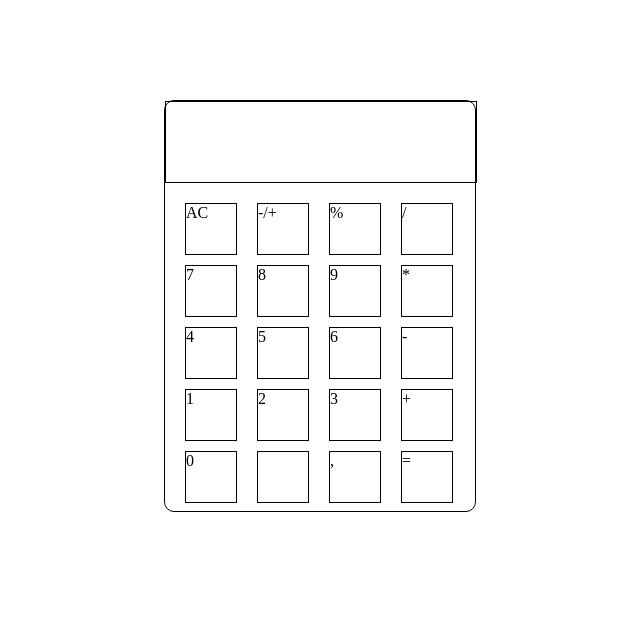
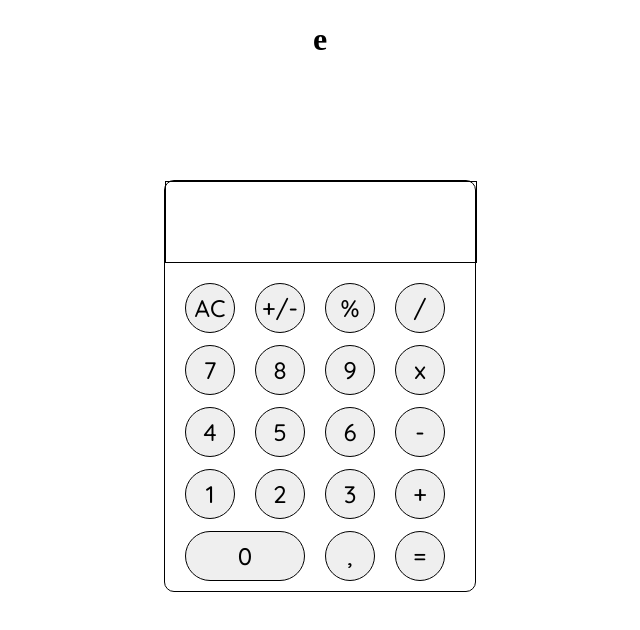
Before and after one commit to Mauricio2085/calculator, a plain HTML site: page index.html in a window 1280 px wide. Shown: the whole page, without its empty margins (320-960 px from the left). Drawn offline with Linux system fonts and the light colour scheme.

Commit message:
Se termina esqueleto de los botones de la calculadora y se inicia funcionalidades

```diff
--- a/index.html
+++ b/index.html
@@ -5,43 +5,46 @@
     <meta http-equiv="X-UA-Compatible" content="IE=edge">
     <meta name="viewport" content="width=device-width, initial-scale=1.0">
     <title>Calculator</title>
+    <link rel="preconnect" href="https://fonts.googleapis.com">
+    <link rel="preconnect" href="https://fonts.gstatic.com" crossorigin>
+    <link href="https://fonts.googleapis.com/css2?family=Quicksand:wght@500;700&display=swap" rel="stylesheet">
     <link rel="stylesheet" href="./styles.css">
 </head>
-<body>
+<body><h1>e</h1>
     <main class="root">
         <div class="body-main">
             <div class="screen"></div>
-            <div class="row1 rows">
-                <div id="ac" class="button-calculator">AC</div>
-                <div id="signals" class="button-calculator">-/+</div>
-                <div id="percent" class="button-calculator">%</div>
-                <div id="division" class="button-calculator">/</div>
+            <div class="row1 rows-standar">
+                <button id="ac" class="button-calculator">AC</button>
+                <button id="signals" class="button-calculator">+/-</button>
+                <button id="percent" class="button-calculator">%</button>
+                <button id="division" class="button-calculator">/</button>
             </div>
-            <div class="row2 rows">
-                <div id="ac" class="button-calculator">7</div>
-                <div id="signals" class="button-calculator">8</div>
-                <div id="percent" class="button-calculator">9</div>
-                <div id="division" class="button-calculator">*</div>
+            <div class="row2 rows-standar">
+                <button id="seven" class="button-calculator">7</button>
+                <button id="eight" class="button-calculator">8</button>
+                <button id="nine" class="button-calculator">9</button>
+                <button id="plus" class="button-calculator">x</button>
             </div>
-            <div class="row3 rows">
-                <div id="ac" class="button-calculator">4</div>
-                <div id="signals" class="button-calculator">5</div>
-                <div id="percent" class="button-calculator">6</div>
-                <div id="division" class="button-calculator">-</div>
+            <div class="row3 rows-standar">
+                <button id="four" class="button-calculator">4</button>
+                <button id="five" class="button-calculator">5</button>
+                <button id="six" class="button-calculator">6</button>
+                <button id="substract" class="button-calculator">-</button>
             </div>
-            <div class="row4 rows">
-                <div id="ac" class="button-calculator">1</div>
-                <div id="signals" class="button-calculator">2</div>
-                <div id="percent" class="button-calculator">3</div>
-                <div id="division" class="button-calculator">+</div>
+            <div class="row4 rows-standar">
+                <button id="one" type="button" class="button-calculator">1</button>
+                <button id="two" class="button-calculator">2</button>
+                <button id="three" class="button-calculator">3</button>
+                <button id="add" class="button-calculator">+</button>
             </div>
-            <div class="row5 rows">
-                <div id="ac" class="button-calculator">0</div>
-                <div id="signals" class="button-calculator"></div>
-                <div id="percent" class="button-calculator">,</div>
-                <div id="division" class="button-calculator">=</div>
+            <div class="row5 row-special">
+                <button id="zero">0</button>
+                <button id="coma" class="button-calculator">,</button>
+                <button id="iqual" class="button-calculator">=</button>
             </div>
         </div>
     </main>
+    <script src="index.js"></script>
 </body>
 </html>
--- a/index.js
+++ b/index.js
@@ -1,3 +1,17 @@
+const one = document.querySelector('#one');
+
+let screen = [];
+one.addEventListener('click', addOne);
+
+function addOne () {
+   let readScreen = document.querySelector('.screen');
+   console.log(screen);
+   screen.push(1);
+   screen.innerText = screen;
+
+}
+
+
 function addOperator (number1, number2) {
     return number1 + number2;
 }
@@ -31,4 +45,3 @@ function calculator (number1, number2) {
     }
 
 }
-console.log(calculator(4, 2));
--- a/styles.css
+++ b/styles.css
@@ -46,16 +46,66 @@ body {
     height: 52px;
 }
 
-.rows {
+.rows-standar {
     display: flex;
     margin-bottom: 10px;
 }
 
-.rows .button-calculator {
+.rows-standar .button-calculator {
+    align-items: center;
+    display: flex;
+    justify-content: center;
     margin-left: 20px;
     flex-direction:column;
     width: 50px;
     height: 50px;
     border: 1px solid black;
+    border-radius: 50%;
+    font-family: 'Quicksand', sans-serif;
+    font-size: 1.5em;
 
 }
+
+.symbol {
+    width: 40px;
+  height: 40px;
+  position: absolute;
+  top: 5px;
+  left: 4px;
+  align-items: center;
+  display: flex;
+  justify-content: center;
+}
+
+.row-special  {
+    display: flex;
+    margin-bottom: 10px;
+}
+
+.row-special #zero {
+    align-items: center;
+    display: flex;
+    justify-content: center;
+    margin-left: 20px;
+    flex-direction:column;
+    width: 120px;
+    height: 50px;
+    border: 1px solid black;
+    border-radius: 25px;
+    font-family: 'Quicksand', sans-serif;
+    font-size: 1.5em;
+}
+
+.row-special .button-calculator {
+        align-items: center;
+        display: flex;
+        justify-content: center;
+        margin-left: 20px;
+        flex-direction:column;
+        width: 50px;
+        height: 50px;
+        border: 1px solid black;
+        border-radius: 50%;
+        font-family: 'Quicksand', sans-serif;
+        font-size: 1.5em;
+}
```
Also changed, not shown: events.js (added).
